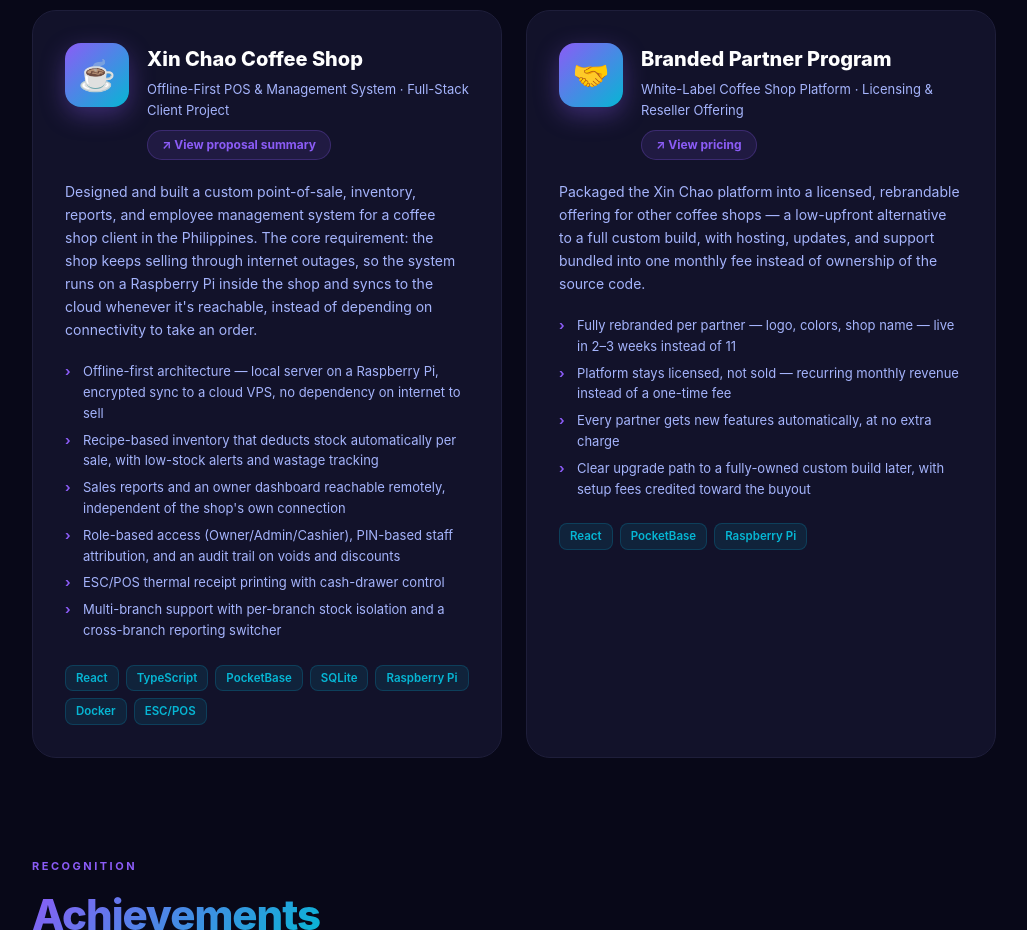
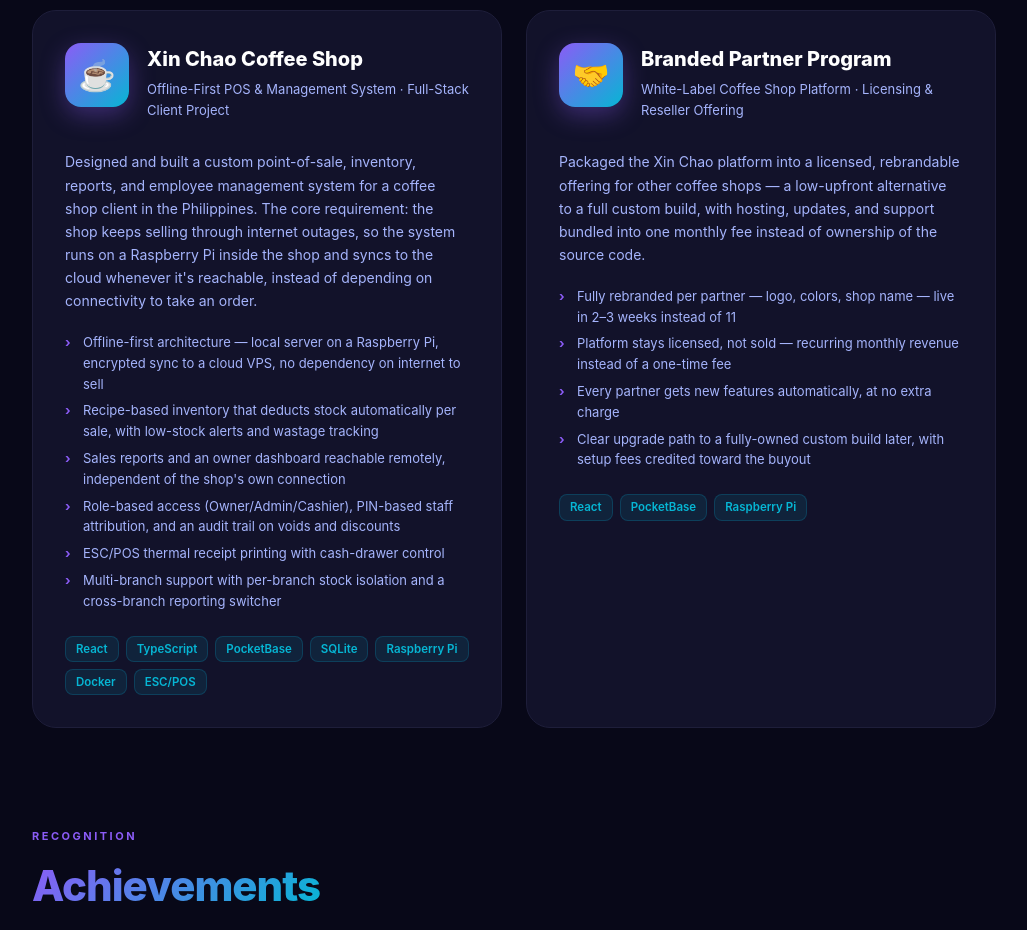
Before and after one commit to zframeworkdev/zframeworkdev, a plain HTML site: page hosting/index.html in a window 1280 px wide. Shown: the part 7160-8090 px from the top of the page, without its empty margins (126-1153 px from the left). Drawn offline with Linux system fonts and the light colour scheme.

Commit message:
Remove proposal summary and pricing links from Xin Chao cards
Co-Authored-By: Claude Sonnet 5 <noreply@anthropic.com>

```diff
--- a/hosting/index.html
+++ b/hosting/index.html
@@ -777,7 +777,6 @@
           <div class="own-app-meta">
             <div class="own-app-name">Xin Chao Coffee Shop</div>
             <div class="own-app-sub">Offline-First POS &amp; Management System · Full-Stack Client Project</div>
-            <a href="projects/xinchao/Coffee-Shop-Proposal-Summary.html" class="own-store-link">↗ View proposal summary</a>
           </div>
         </div>
         <p class="own-desc">
@@ -808,7 +807,6 @@
           <div class="own-app-meta">
             <div class="own-app-name">Branded Partner Program</div>
             <div class="own-app-sub">White-Label Coffee Shop Platform · Licensing &amp; Reseller Offering</div>
-            <a href="projects/xinchao/Branded-Partner-Program-Pricing.html" class="own-store-link">↗ View pricing</a>
           </div>
         </div>
         <p class="own-desc">
```
